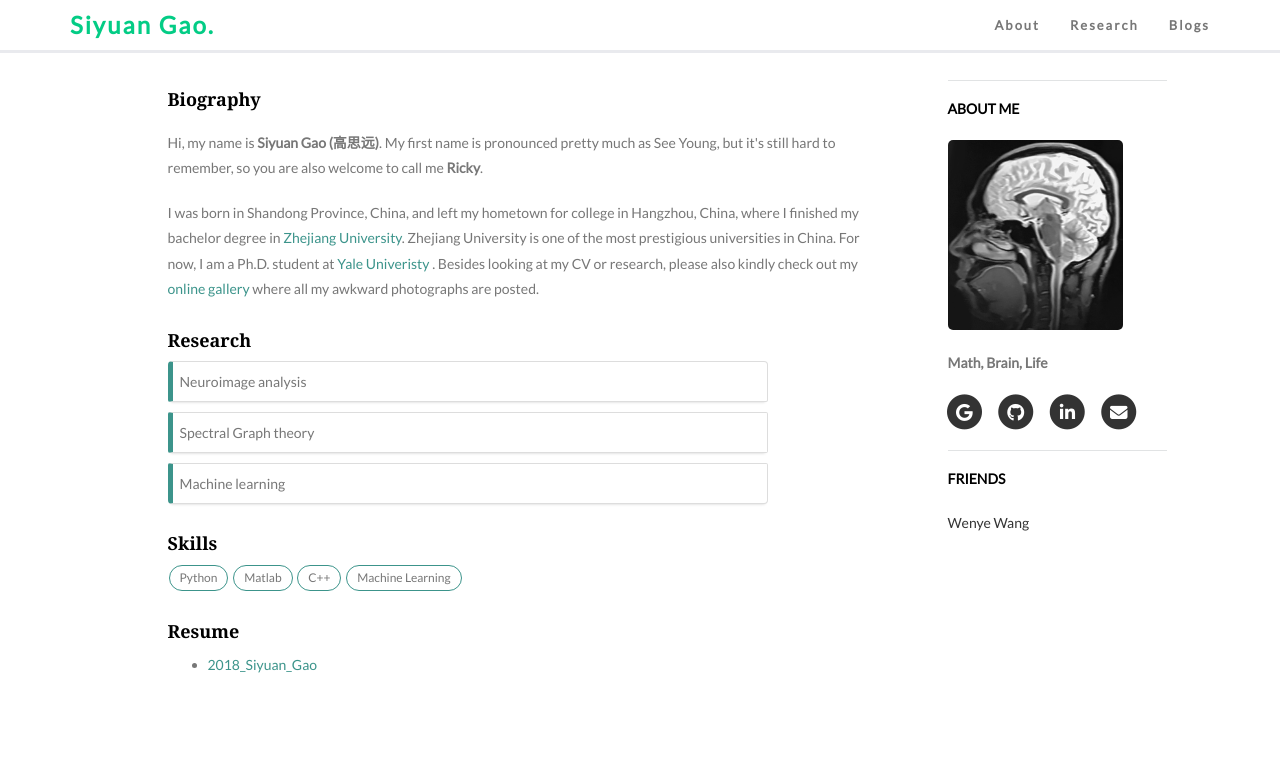
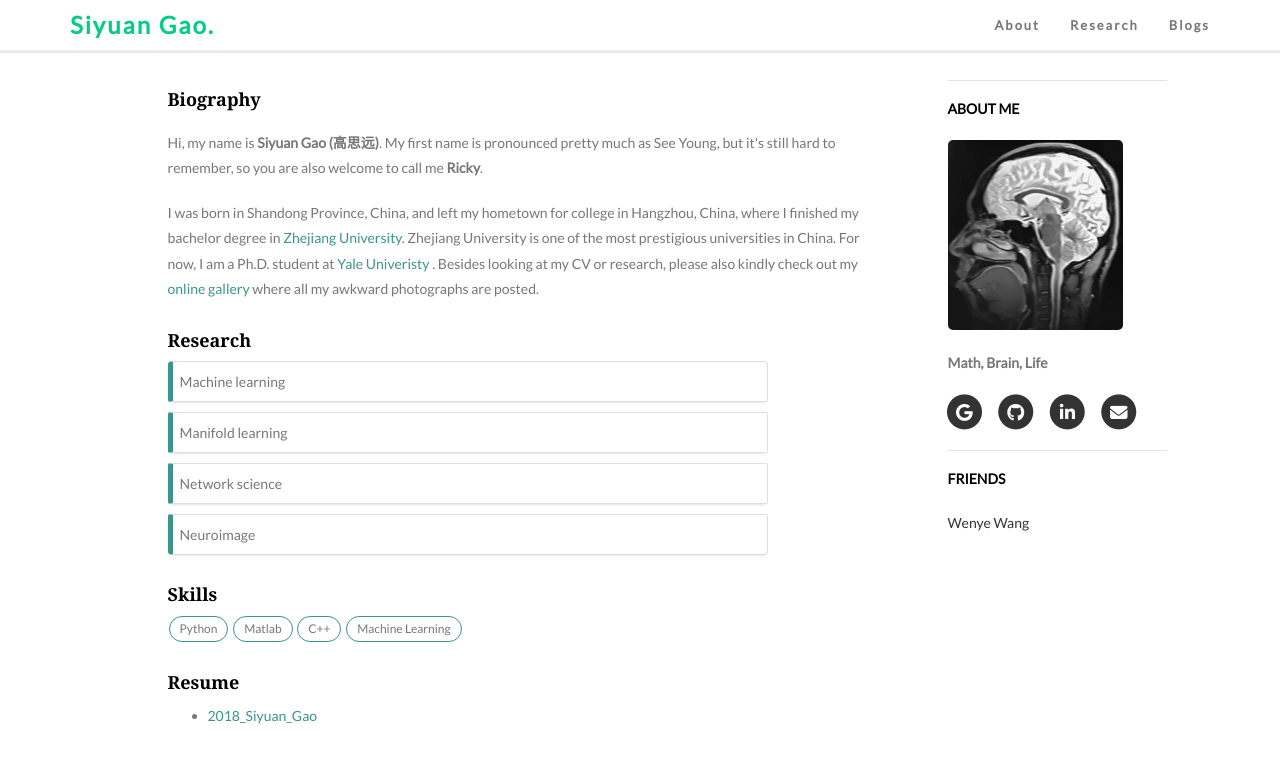
Before and after one commit to carricky/carricky.github.io, a Jekyll site: the page built from about.html, in a window 1280 px wide and 900 px high. Shown: the top 763 px of the window. Built offline with Jekyll 4.4.1, drawn with Linux system fonts in a browser that asks for light colours; nearby versions of some CDN libraries; comment, search, counter and statistics services are not loaded.

Commit message:
regular update

```diff
--- a/about.html
+++ b/about.html
@@ -17,9 +17,10 @@ header-img: "img/bg/about-bg.jpg"
     <section class="foreground-content list-group">
         <h4 style="font-family: Georgia, serif;">Research</h4>
         <div class="list-group ul-boxed" style="max-width:600px">
-            <div class="list-group-item" >Neuroimage analysis</div>
-            <div class="list-group-item" >Spectral Graph theory</div>
             <div class="list-group-item" >Machine learning</div>
+            <div class="list-group-item" >Manifold learning</div>
+            <div class="list-group-item" >Network science</div>
+            <div class="list-group-item" >Neuroimage</div>
         </div>
     </section>
     <section>
@@ -34,7 +35,7 @@ header-img: "img/bg/about-bg.jpg"
     <section class="foreground-content">
         <h4 style="font-family: Georgia, serif;">Resume</h4>
         <ul>
-        <li><a href="https://drive.google.com/open?id=1f25E2S_WhNh2tBk2bXO-IAB37jHc5FHz">2018_Siyuan_Gao</a></li>
+        <li><a href="https://drive.google.com/open?id=1x817UAoOE6JmIRNZWXk09pp6YRel_xnx">2018_Siyuan_Gao</a></li>
         </ul>
     </section>
 </div>
--- a/index.html
+++ b/index.html
@@ -36,7 +36,7 @@ layout: default
 <div class="container-fluid bg-3 text-left" style="padding:20px 10%">
     <div class="col-md-6" >
         <h1><span class="light-green">Siyuan Gao</span> is a 3rd year Ph.D. student at Yale University.</h1>
-        <p>Siyuan's research interests are in <strong>neuroimage analysis, spectral graph theory, and machine learning</strong>. During his undergraduate, he also did research in <strong>data visualization</strong>. His advisor is <a href="http://bbs.yale.edu/people/todd_constable.profile">Professor Todd Constable</a>. He is also very fortunate to work with <a href="http://mrrc.yale.edu/faculty/dustin_scheinost.profile">Professor Dustin Scheinost</a> and <a href="http://gauss.math.yale.edu/~gm553/"> Professor Gal Mishne</a>. Currently he is trying to understand human brain's dynamic property under designed tasks or natural stimuli using signal processing and machine learning technique.
+        <p>Siyuan's research interests are in <strong>applied machine learning</strong>, <strong>manifold learning</strong>, <strong>network science</strong> and <strong>neuroimage</strong>. During his undergraduate, he also did research in <strong>data visualization</strong>. He is very fortunate to work with <a href="http://mrrc.yale.edu/faculty/dustin_scheinost.profile">Professor Dustin Scheinost</a> and <a href="http://gauss.math.yale.edu/~gm553/"> Professor Gal Mishne</a> and <a href="http://bbs.yale.edu/people/todd_constable.profile">Professor Todd Constable</a>. Currently he is trying to understand human brain's dynamic property under designed tasks or natural stimuli using machine learning and signal processing technique.
         </p>
         <a href="/about" class="btn btn-default" role="button">
             Read More...
@@ -60,7 +60,7 @@ layout: default
         </div>
         <div class="col-sm-6">
           <h3 class="light-green">Graduate(Current)</h3>
-          <p>Ph.D., Biomedical Engineering<br>
+          <p>Ph.D., Engineering and Applied Science<br>
           2016 - , <strong>Yale University</strong>, U.S.A</p>
 
         </div>
```
